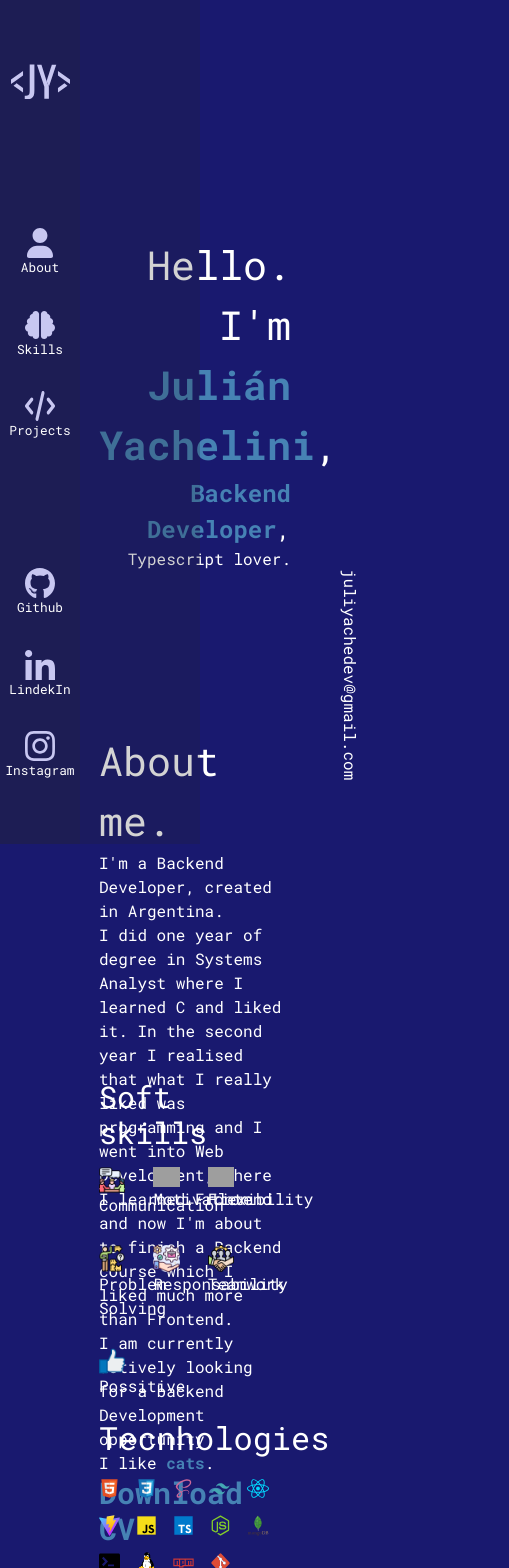
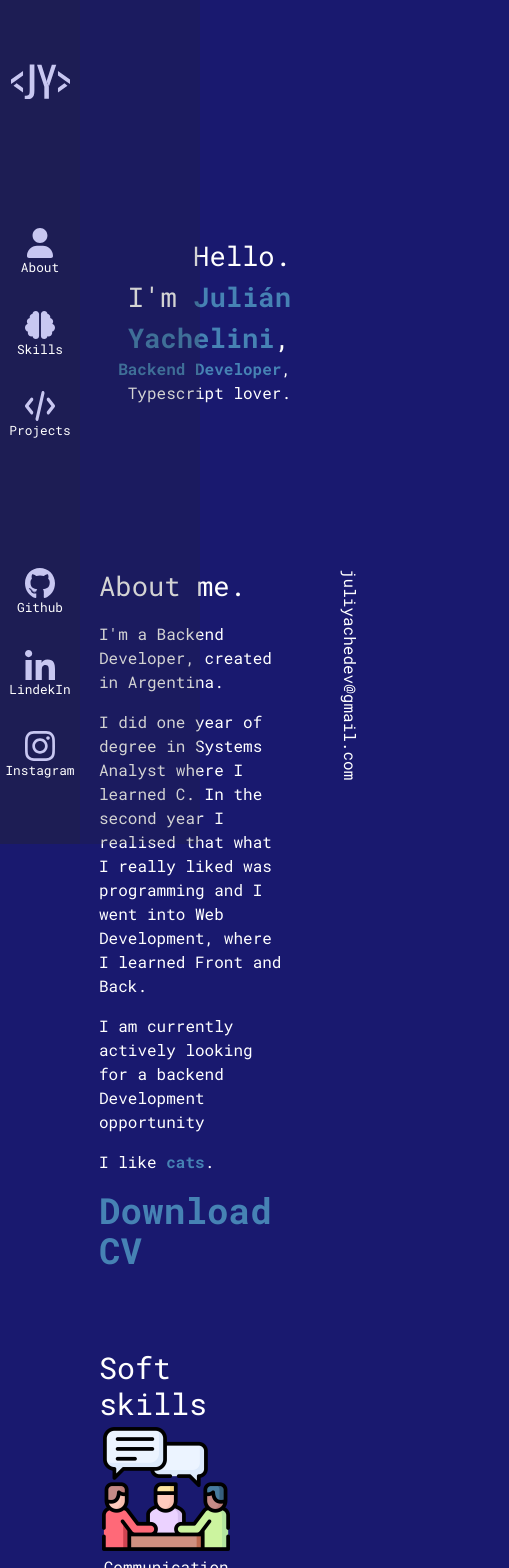
Before and after one commit to JYachelini/portfolio, a React (Vite) app: page / in a window 390 px wide. Shown: the top 1568 px of the page, 509 px wide, since content can reach past the window. Built offline with nearby package versions, Linux system fonts and the light colour scheme; grey boxes are pictures that could not be loaded.

Commit message:
algo de responsive

```diff
--- a/src/components/Me.tsx
+++ b/src/components/Me.tsx
@@ -13,25 +13,24 @@ const Me = React.forwardRef((props, ref: any) => {
 				</h3>
 				<h6>Typescript lover.</h6>
 			</div>
-			<div className='flex flex-col justify-between section_me--aboutMe'>
+			<div className='flex flex-col justify-between section_me--aboutMe gap-4'>
 				<h1>About me.</h1>
 				<p>I'm a Backend Developer, created in Argentina.</p>
 				<p>
-					I did one year of degree in Systems Analyst where I learned C and liked it. In
+					I did one year of degree in Systems Analyst where I learned C. In
 					the second year I realised that what I really liked was programming and I went
-					into Web Development, where I learned Frontend and now I'm about to finish a
-					Backend course which I liked much more than Frontend.
+					into Web Development, where I learned Front and Back.
 				</p>
 				<p>I am currently actively looking for a backend Development opportunity</p>
 				<p>
 					I like <strong>cats</strong>.
 				</p>
 				<a
-					className='ml-auto'
+					className='xl:ml-auto'
 					href='./pdf/CV_JulianYachelini.pdf'
 					download='CVJuliánYachelini'
 				>
-					<strong className='text-3xl'>Download CV</strong>
+					<strong className='text-4xl'>Download CV</strong>
 				</a>
 			</div>
 		</section>
--- a/src/components/Skills.tsx
+++ b/src/components/Skills.tsx
@@ -25,10 +25,10 @@ import possitive from '../assets/possitive.png'
 const Skills = React.forwardRef((props, ref: any) => {
 	return (
 		<section id='Skills' className='section_skills'>
-			<div className='section_skills--left flex flex-col justify-around'>
+			<div className='section_skills--left flex flex-col justify-between'>
 				<div ref={ref}>
 					<h2 className='text-3xl'>Soft skills</h2>
-					<div id='soft' className='flex flex-wrap gap-7 p-4 pl-0'>
+					<div id='soft'>
 						<div>
 							<img src={communication} alt='' />
 							<p>Communication</p>
@@ -59,10 +59,9 @@ const Skills = React.forwardRef((props, ref: any) => {
 						</div>
 					</div>
 				</div>
-				<div>
 				<div className='section_skills--right-skill'>
 					<h2>Tecnhologies</h2>
-						<div className='flex  max-w-full flex-wrap gap-4 p-4 pl-0'>
+					<div className='flex  max-w-full flex-wrap sm:gap-4 sm:p-4 pl-0'>
 						<img src={html} alt='' />
 						<img src={css} alt='' />
 						<img src={scss} alt='' />
@@ -80,10 +79,9 @@ const Skills = React.forwardRef((props, ref: any) => {
 					</div>
 				</div>
 			</div>
-			</div>
 			<div className='section_skills--right'>
-				<div className='section_skills--right_certifications flex-wrap'>
-					<a href='' className='certification-wrap' target='_blank'>
+				<div className='section_skills--right_certifications flex-wrap flex-col md:flex-row'>
+					<a href='' className='certification-wrap  w-auto md:w-[45%]' target='_blank'>
 						<h3>BackEnd Developer</h3>
 						<h4>Coderhouse</h4>
 						<p>2022</p>
@@ -91,7 +89,7 @@ const Skills = React.forwardRef((props, ref: any) => {
 					</a>
 					<a
 						href='https://us.coderhouse.com/certificados/61affac7e6561800282a5b3a'
-						className='certification-wrap'
+						className='certification-wrap  w-auto md:w-[45%]'
 						target='_blank'
 					>
 						<h3>FrontEnd React</h3>
@@ -101,7 +99,7 @@ const Skills = React.forwardRef((props, ref: any) => {
 					</a>
 					<a
 						href='https://us.coderhouse.com/certificados/61609dc933d8ab0055dac7df'
-						className='certification-wrap'
+						className='certification-wrap  w-auto md:w-[45%]'
 						target='_blank'
 					>
 						<h3>Javascript</h3>
@@ -111,7 +109,7 @@ const Skills = React.forwardRef((props, ref: any) => {
 					</a>
 					<a
 						href='https://us.coderhouse.com/certificados/61215a6b9fae6803410babf1'
-						className='certification-wrap'
+						className='certification-wrap  w-auto md:w-[45%]'
 						target='_blank'
 					>
 						<h3>Web Development (HTML/CSS)</h3>
--- a/src/css/03-generic/_breakpoints.scss
+++ b/src/css/03-generic/_breakpoints.scss
@@ -8,3 +8,4 @@ $breakpoint-lg: 652px; // > 652
 $breakpoint-xl: 822px; // > 822px
 $breakpoint-xxl: 1025px; // > 1024px
 $breakpoint-xxxl: 1281px; // > 1280px
+$breakpoint-4xl: 1536px; // > 1280px
--- a/src/css/06-components/_sections.scss
+++ b/src/css/06-components/_sections.scss
@@ -9,6 +9,11 @@ main {
 		margin-top: 5em;
 		margin-left: 1.5em;
 		margin-right: 1.5em;
+		padding: 0;
+		@media only screen and(min-width:$breakpoint-sm){
+			padding: 3rem;
+
+		}
 		@media only screen and(min-width:$breakpoint-lg) {
 			margin-left: 0;
 			margin-right: 0;
@@ -18,16 +23,18 @@ main {
 		display: flex;
 		flex-direction: column;
 		align-items: end;
-		height: 100vh;
 	}
 	.section_me--presentation,
 	.section_me--aboutMe {
 		width: 100%;
-		@media only screen and (min-width: $breakpoint-lg) {
-			width: 50%;
+		@media only screen and (min-width: $breakpoint-4xl) {
+			width: 40%;
 		}
 		h1 {
+			@media only screen and (min-width:$breakpoint-sm){
 				font-size: 2.5rem;
+			}
+			font-size: 1.7rem;
 			font-weight: 400;
 		}
 	}
@@ -35,7 +42,10 @@ main {
 		text-align: right;
 		margin-top: 5em;
 		h3 {
+			@media only screen and (min-width:$breakpoint-sm){
 				font-size: 1.5rem;
+			}
+			font-size: 1rem;
 		}
 	}
 	.section_me--aboutMe {
@@ -52,7 +62,7 @@ main {
 		display: flex;
 		flex-direction: column;
 		justify-content: space-around;
-		@media only screen and (min-width: $breakpoint-lg) {
+		@media only screen and (min-width: $breakpoint-4xl) {
 			flex-direction: row;
 		}
 		h1 {
@@ -63,9 +73,8 @@ main {
 		.section_skills--right {
 			width: 100%;
 			text-align: left;
-			@media only screen and (min-width: $breakpoint-lg) {
+			@media only screen and (min-width: $breakpoint-4xl) {
 				width: 50%;
-				padding: 3em;
 			}
 		}
 		.section_skills--left {
@@ -75,7 +84,7 @@ main {
 				}
 				div {
 					img {
-						width: 12%;
+						width: 6rem;
 					}
 				}
 			}
@@ -83,15 +92,18 @@ main {
 				max-width: 400px;
 			}
 			#soft {
+					display: flex;
+					flex-wrap: wrap;
+					gap: 1rem 4rem;
+					padding: 0.2rem;
 					div {
-					width: 15%;
+						gap: 0.1rem;
+						width: 8rem;
 						display: flex;
 						flex-direction: column;
-					img {
-						width: 100%;
-					}
-					p{
+						p {
 							text-align: center;
+							font-size: 1em;
 						}
 					}
 			}
@@ -105,7 +117,6 @@ main {
 					border: 1px solid var(--color-lines);
 					background-color: rgba(38, 37, 35, 0.4);
 					padding: 1em;
-					width: 45%;
 					display: flex;
 					flex-direction: column;
 					gap: 5px;
@@ -124,9 +135,6 @@ main {
 	}
 
 	.section_projects {
-		h1 {
-			text-align: center;
-		}
 		div {
 			article {
 				justify-content: space-between;
@@ -135,7 +143,7 @@ main {
 						color: var(--color-gray);
 					}
 					img {
-						width: 90%;
+						width: 34rem;
 					}
 				}
 			}
--- a/src/css/main.css
+++ b/src/css/main.css
@@ -211,6 +211,12 @@ main section {
   margin-top: 5em;
   margin-left: 1.5em;
   margin-right: 1.5em;
+  padding: 0;
+}
+@media only screen and (min-width: 482px) {
+  main section {
+    padding: 3rem;
+  }
 }
 @media only screen and (min-width: 652px) {
   main section {
@@ -222,29 +228,39 @@ main .section_me {
   display: flex;
   flex-direction: column;
   align-items: end;
-  height: 100vh;
 }
 main .section_me--presentation,
 main .section_me--aboutMe {
   width: 100%;
 }
-@media only screen and (min-width: 652px) {
+@media only screen and (min-width: 1536px) {
   main .section_me--presentation,
 main .section_me--aboutMe {
-    width: 50%;
+    width: 40%;
   }
 }
 main .section_me--presentation h1,
 main .section_me--aboutMe h1 {
-  font-size: 2.5rem;
+  font-size: 1.7rem;
   font-weight: 400;
+}
+@media only screen and (min-width: 482px) {
+  main .section_me--presentation h1,
+main .section_me--aboutMe h1 {
+    font-size: 2.5rem;
+  }
 }
 main .section_me--presentation {
   text-align: right;
   margin-top: 5em;
 }
 main .section_me--presentation h3 {
-  font-size: 1.5rem;
+  font-size: 1rem;
+}
+@media only screen and (min-width: 482px) {
+  main .section_me--presentation h3 {
+    font-size: 1.5rem;
+  }
 }
 main .section_me--aboutMe {
   text-align: left;
@@ -260,7 +276,7 @@ main .section_skills {
   flex-direction: column;
   justify-content: space-around;
 }
-@media only screen and (min-width: 652px) {
+@media only screen and (min-width: 1536px) {
   main .section_skills {
     flex-direction: row;
   }
@@ -274,32 +290,36 @@ main .section_skills .section_skills--right {
   width: 100%;
   text-align: left;
 }
-@media only screen and (min-width: 652px) {
+@media only screen and (min-width: 1536px) {
   main .section_skills .section_skills--left,
 main .section_skills .section_skills--right {
     width: 50%;
-    padding: 3em;
   }
 }
 main .section_skills .section_skills--left .section_skills--right-skill h2 {
   font-size: 2rem;
 }
 main .section_skills .section_skills--left .section_skills--right-skill div img {
-  width: 12%;
+  width: 6rem;
 }
 main .section_skills .section_skills--left h1 {
   max-width: 400px;
 }
+main .section_skills .section_skills--left #soft {
+  display: flex;
+  flex-wrap: wrap;
+  gap: 1rem 4rem;
+  padding: 0.2rem;
+}
 main .section_skills .section_skills--left #soft div {
-  width: 15%;
+  gap: 0.1rem;
+  width: 8rem;
   display: flex;
   flex-direction: column;
 }
-main .section_skills .section_skills--left #soft div img {
-  width: 100%;
-}
 main .section_skills .section_skills--left #soft div p {
   text-align: center;
+  font-size: 1em;
 }
 main .section_skills .section_skills--right .section_skills--right_certifications {
   margin-top: 5em;
@@ -310,7 +330,6 @@ main .section_skills .section_skills--right .section_skills--right_certification
   border: 1px solid var(--color-lines);
   background-color: rgba(38, 37, 35, 0.4);
   padding: 1em;
-  width: 45%;
   display: flex;
   flex-direction: column;
   gap: 5px;
@@ -324,9 +343,6 @@ main .section_skills .section_skills--right .section_skills--right_certification
 main .section_skills .section_skills--right .section_skills--right_certifications .certification-wrap a {
   font-size: 0.7rem;
 }
-main .section_projects h1 {
-  text-align: center;
-}
 main .section_projects div article {
   justify-content: space-between;
 }
@@ -334,7 +350,7 @@ main .section_projects div article a p {
   color: var(--color-gray);
 }
 main .section_projects div article a img {
-  width: 90%;
+  width: 34rem;
 }
 
 .circles {
```
Also changed, not shown: src/components/Projects.tsx (+9 -9 lines), 1 other file (tests, documents, lock files or other folders). Lines whose indentation alone changed are shown as unchanged.
